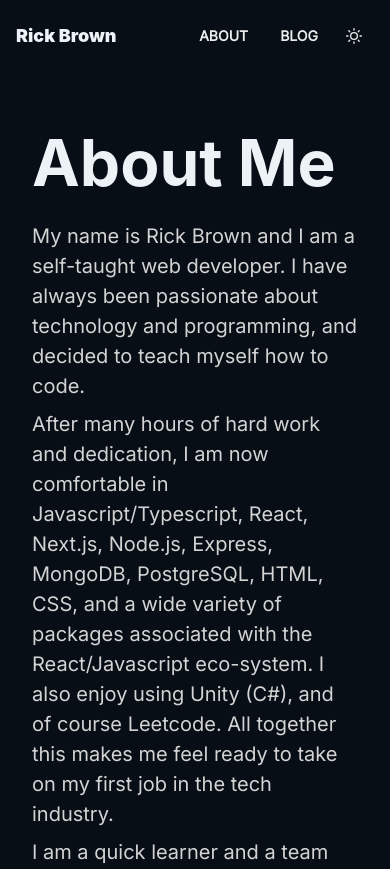
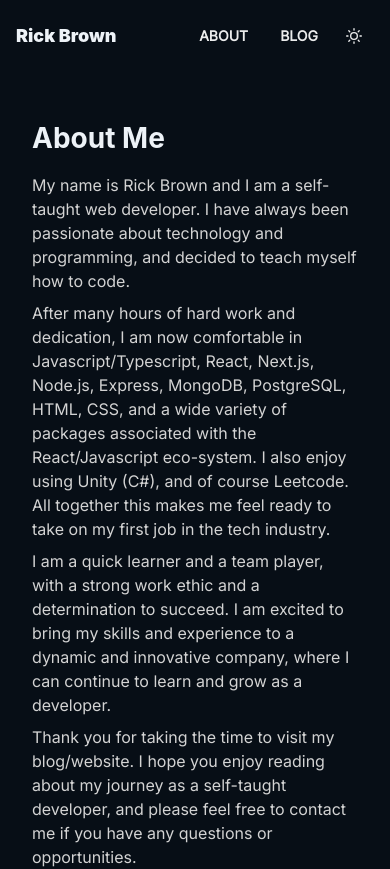
Before and after one commit to RickBr0wn/portfolio-website-2023, a Next.js app: page /about in a window 390 px wide. Shown: the top 869 px of the page. Built offline with nearby package versions, Linux system fonts and the light colour scheme.

Commit message:
fixes mobile media queries

```diff
--- a/components/BackButton.tsx
+++ b/components/BackButton.tsx
@@ -11,7 +11,7 @@ const BackButton: FC<Props> = (): JSX.Element => {
 			<Link href={'/blog'}>
 				<Flex alignItems={'center'}>
 					<BsArrowLeft />
-					<Text ml={2}>
+					<Text ml={2} fontSize={{ base: '14px', md: '16px', lg: '18px' }}>
 						<a>back</a>
 					</Text>
 				</Flex>
--- a/components/Date.tsx
+++ b/components/Date.tsx
@@ -13,7 +13,7 @@ const Date: FC<Props> = ({ dateString }) => {
 	return (
 		<Box
 			as={'time'}
-			fontSize={'18px'}
+			fontSize={{ base: '14px', md: '16px', lg: '18px' }}
 			color={colorMode === 'dark' ? 'lightgray' : 'gray.700'}
 			opacity={0.6}
 			dateTime={dateString}
--- a/components/Layout.tsx
+++ b/components/Layout.tsx
@@ -12,7 +12,7 @@ const Layout: FC<Props> = ({ children }): JSX.Element => {
 			h={'100vh'}
 			w={'100vw'}
 			flexDirection={'column'}
-			paddingX={{ base: 0, md: 4, lg: 8 }}
+			// paddingX={{ base: 0, md: 4, lg: 8 }}
 			// bg={{
 			// 	sm: 'yellow.600',
 			// 	base: 'blue.600',
@@ -21,7 +21,9 @@ const Layout: FC<Props> = ({ children }): JSX.Element => {
 			// }}
 		>
 			<Navbar /> {/* This navbar is 80px tall */}
-			<Container maxW={'container.md'}>{children}</Container>
+			<Container paddingX={{ base: 4, md: 6, lg: 8 }} maxW={'container.md'}>
+				{children}
+			</Container>
 		</Flex>
 	)
 }
--- a/pages/about.tsx
+++ b/pages/about.tsx
@@ -1,5 +1,6 @@
 import { Container, Heading, Stack, Text, useColorMode } from '@chakra-ui/react'
 import { FC } from 'react'
+
 
 type Props = {}
 
@@ -9,12 +10,12 @@ const About: FC<Props> = (): JSX.Element => {
 	return (
 		<Container as={'section'} maxW={'container.md'} h={'100%'}>
 			<Stack mt={12}>
-				<Heading fontSize={'6xl'} mb={2}>
+				<Heading fontSize={{ base: '3xl', md: '4xl', lg: '5xl' }} mb={2}>
 					About Me
 				</Heading>
 
 				<Text
-					fontSize={'20px'}
+					fontSize={{ base: '16px', md: '18px', lg: '20px' }}
 					color={colorMode === 'dark' ? 'lightgray' : 'gray.700'}
 				>
 					My name is Rick Brown and I am a self-taught web developer. I have
@@ -22,7 +23,7 @@ const About: FC<Props> = (): JSX.Element => {
 					to teach myself how to code.
 				</Text>
 				<Text
-					fontSize={'20px'}
+					fontSize={{ base: '16px', md: '18px', lg: '20px' }}
 					color={colorMode === 'dark' ? 'lightgray' : 'gray.700'}
 				>
 					After many hours of hard work and dedication, I am now comfortable in
@@ -33,7 +34,7 @@ const About: FC<Props> = (): JSX.Element => {
 					first job in the tech industry.
 				</Text>
 				<Text
-					fontSize={'20px'}
+					fontSize={{ base: '16px', md: '18px', lg: '20px' }}
 					color={colorMode === 'dark' ? 'lightgray' : 'gray.700'}
 				>
 					I am a quick learner and a team player, with a strong work ethic and a
@@ -42,7 +43,7 @@ const About: FC<Props> = (): JSX.Element => {
 					to learn and grow as a developer.
 				</Text>
 				<Text
-					fontSize={'20px'}
+					fontSize={{ base: '16px', md: '18px', lg: '20px' }}
 					color={colorMode === 'dark' ? 'lightgray' : 'gray.700'}
 				>
 					Thank you for taking the time to visit my blog/website. I hope you
--- a/pages/index.tsx
+++ b/pages/index.tsx
@@ -32,7 +32,7 @@ const Home: NextPage = () => {
 					</Heading>
 
 					<Text
-						fontSize={{ base: '16px', md: '19px', lg: '20px' }}
+						fontSize={{ base: '16px', md: '18px', lg: '20px' }}
 						color={colorMode === 'dark' ? 'lightgray' : 'gray.700'}
 						paddingBottom={12}
 					>
```
Also changed, not shown: pages/blog/[slug].tsx (+7 -3 lines), pages/blog/index.tsx (+6 -3 lines).
